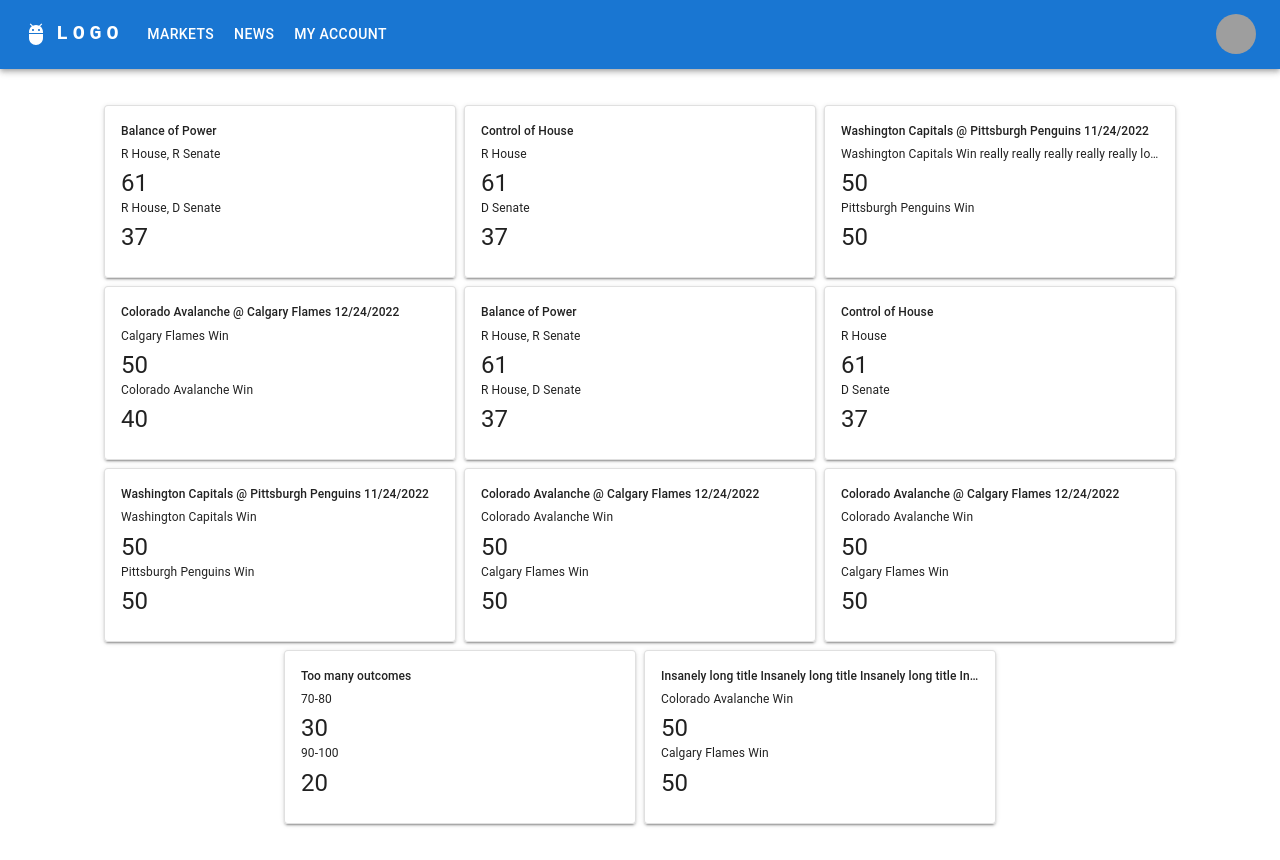
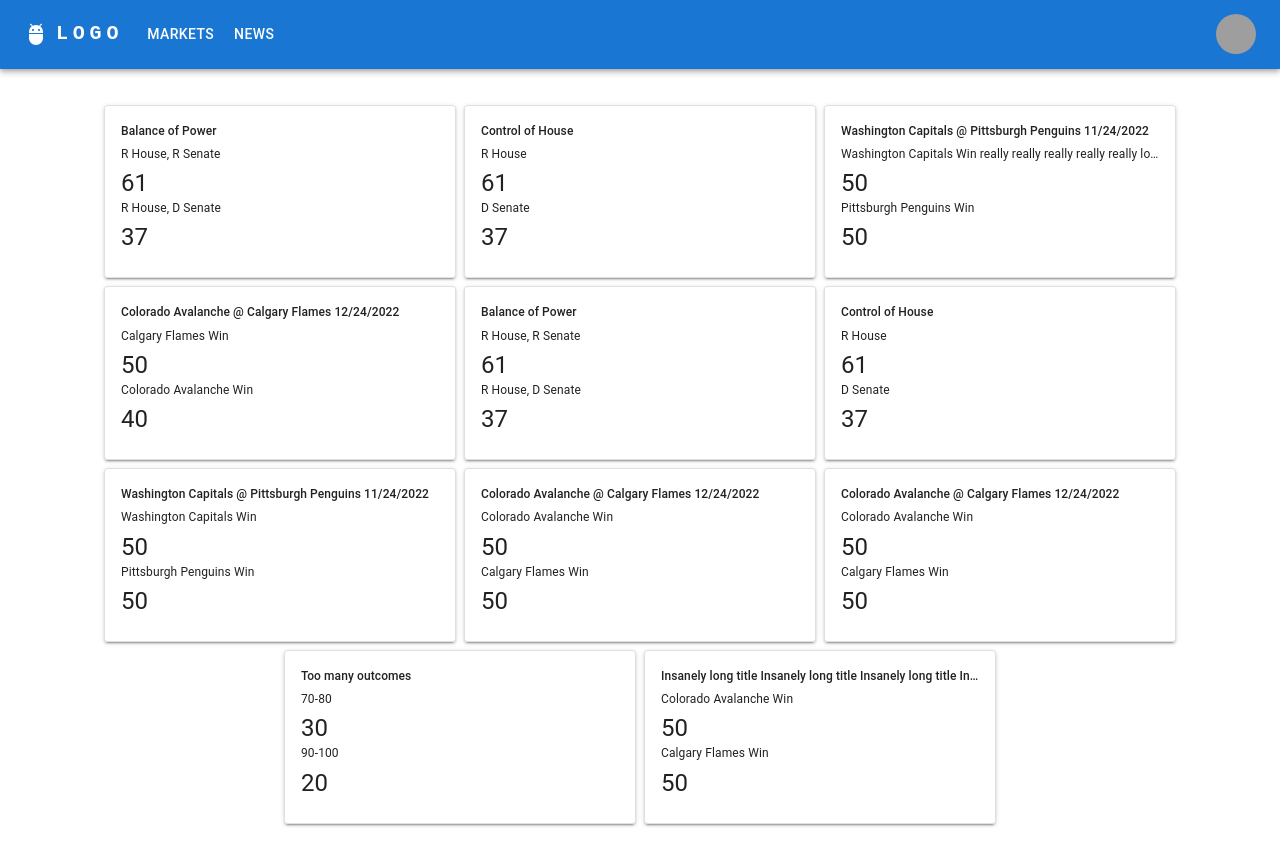
Before and after one commit to 123sld/unidentified, a React (Create React App) app in the folder frontend/: page / in a window 1280 px wide. Built offline with nearby package versions, Linux system fonts and the light colour scheme; grey boxes are pictures that could not be loaded.

Commit message:
Add navigation for elements in nav bar

```diff
--- a/frontend/src/App.js
+++ b/frontend/src/App.js
@@ -10,8 +10,8 @@ import NavBar from "./components/NavBar";
 function App() {
     return (
       <>
-        <NavBar />
         <BrowserRouter>
+          <NavBar />
           <Routes>
             <Route path="" element={
                      <Markets />
--- a/frontend/src/components/NavBar.js
+++ b/frontend/src/components/NavBar.js
@@ -12,19 +12,29 @@ import Button from '@mui/material/Button';
 import Tooltip from '@mui/material/Tooltip';
 import MenuItem from '@mui/material/MenuItem';
 import AdbIcon from '@mui/icons-material/Adb';
+import { useNavigate } from 'react-router-dom';
 
-const pages = ['Markets', , 'News', 'My Account'];
+const pages = ['Markets', , 'News'];
 const settings = ['Profile', 'Account', 'Dashboard', 'Logout'];
 
 function ResponsiveAppBar() {
+  const navigate = useNavigate();
   const [anchorElNav, setAnchorElNav] = React.useState(null);
   const [anchorElUser, setAnchorElUser] = React.useState(null);
 
   const handleOpenNavMenu = (event) => {
     setAnchorElNav(event.currentTarget);
   };
+
   const handleOpenUserMenu = (event) => {
     setAnchorElUser(event.currentTarget);
+  };
+
+    const handleNavigateMenuClicked = (page) => {
+        return function () {
+            handleCloseNavMenu();
+            navigate('/' + page.toLowerCase(), {replace: true});
+        }
   };
 
   const handleCloseNavMenu = () => {
@@ -88,7 +98,7 @@ function ResponsiveAppBar() {
               }}
             >
               {pages.map((page) => (
-                <MenuItem key={page} onClick={handleCloseNavMenu}>
+                      <MenuItem key={page} onClick={handleNavigateMenuClicked(page)}>
                   <Typography textAlign="center">{page}</Typography>
                 </MenuItem>
               ))}
@@ -117,7 +127,7 @@ function ResponsiveAppBar() {
             {pages.map((page) => (
               <Button
                 key={page}
-                onClick={handleCloseNavMenu}
+                onClick={handleNavigateMenuClicked(page)}
                 sx={{ my: 2, color: 'white', display: 'block' }}
               >
                 {page}
```
